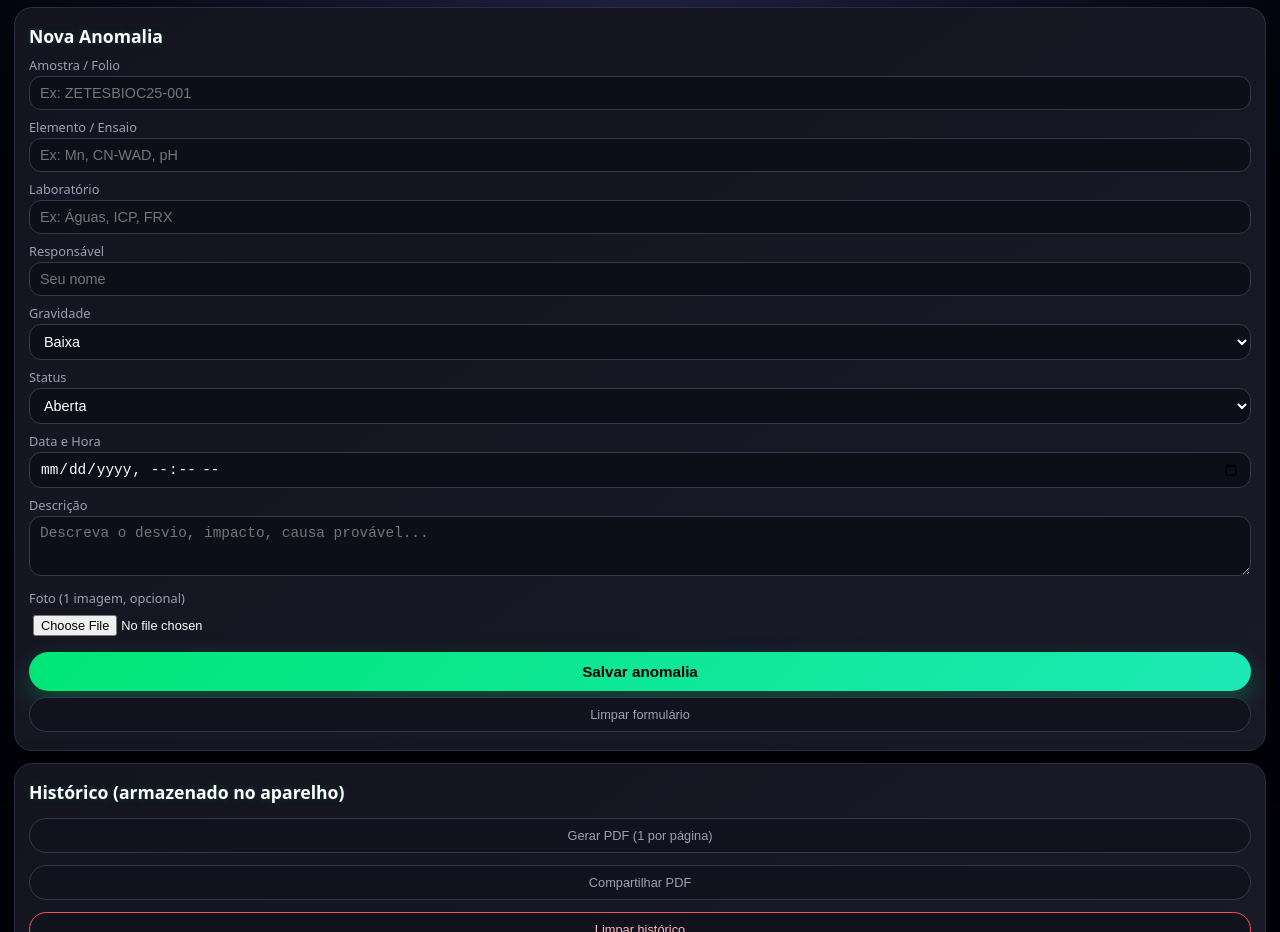
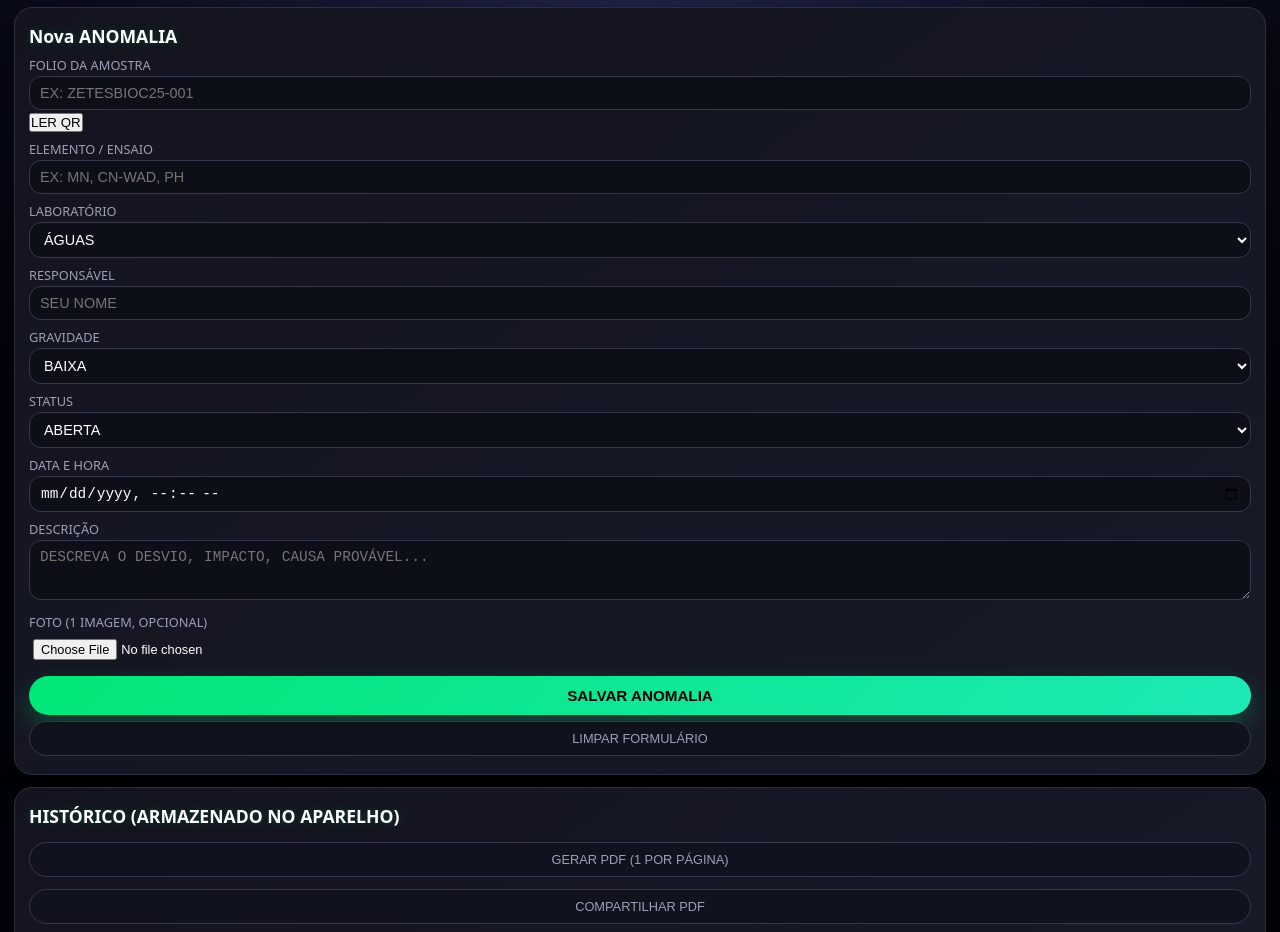
Before and after one commit to AlandersonBatista/Anomalias, a plain HTML site: page index.html in a window 1280 px wide. Shown: the part 75-1007 px from the top of the page. Drawn offline with nearby package versions, Linux system fonts and the light colour scheme.

Commit message:
Add files via upload

```diff
--- a/index.html
+++ b/index.html
@@ -12,67 +12,86 @@
 </head>
 <body>
   <header>
-    <h1>Sigma Anomalias</h1>
+    <h1>Sigma ANOMALIAS</h1>
     <p>PWA estilo calculadora: registra, guarda no aparelho e gera PDF.</p>
   </header>
 
   <section class="card">
-    <h2>Nova Anomalia</h2>
+    <h2>Nova ANOMALIA</h2>
     <form id="formAnomalia">
       <input type="hidden" id="editId" value="">
 
-      <label for="amostra">Amostra / Folio</label>
-      <input id="amostra" required placeholder="Ex: ZETESBIOC25-001">
+      <label for="amostra">FOLIO DA AMOSTRA</label>
+      <div class="row-field">
+        <input id="amostra" required placeholder="EX: ZETESBIOC25-001">
+        <button type="button" id="btnLerQr" class="btn-inline">LER QR</button>
+      </div>
 
-      <label for="elemento">Elemento / Ensaio</label>
-      <input id="elemento" placeholder="Ex: Mn, CN-WAD, pH">
+      <label for="elemento">ELEMENTO / ENSAIO</label>
+      <input id="elemento" placeholder="EX: MN, CN-WAD, PH">
 
-      <label for="lab">Laboratório</label>
-      <input id="lab" placeholder="Ex: Águas, ICP, FRX">
-
-      <label for="resp">Responsável</label>
-      <input id="resp" placeholder="Seu nome">
-
-      <label for="grav">Gravidade</label>
-      <select id="grav">
-        <option>Baixa</option>
-        <option>Média</option>
-        <option>Alta</option>
-        <option>Crítica</option>
+      <label for="lab">LABORATÓRIO</label>
+      <select id="lab">
+        <option>ÁGUAS</option>
+        <option>CARBOQUÍMICO</option>
+        <option>ICP</option>
+        <option>MACRO ATAQUE</option>
+        <option>RAIO-X</option>
+        <option>REOLÓGICO</option>
+        <option>TECNOLÓGICO</option>
       </select>
 
-      <label for="status">Status</label>
-      <select id="status">
-        <option>Aberta</option>
-        <option>Em análise</option>
-        <option>Fechada</option>
+      <label for="resp">RESPONSÁVEL</label>
+      <input id="resp" placeholder="SEU NOME">
+
+      <label for="grav">GRAVIDADE</label>
+      <select id="grav">
+        <option>BAIXA</option>
+        <option>MÉDIA</option>
+        <option>ALTA</option>
+        <option>CRÍTICA</option>
       </select>
 
-      <label for="data">Data e Hora</label>
+      <label for="status">STATUS</label>
+      <select id="status">
+        <option>ABERTA</option>
+        <option>EM ANÁLISE</option>
+        <option>FECHADA</option>
+      </select>
+
+      <label for="data">DATA E HORA</label>
       <input type="datetime-local" id="data">
 
-      <label for="desc">Descrição</label>
-      <textarea id="desc" placeholder="Descreva o desvio, impacto, causa provável..."></textarea>
+      <label for="desc">DESCRIÇÃO</label>
+      <textarea id="desc" placeholder="DESCREVA O DESVIO, IMPACTO, CAUSA PROVÁVEL..."></textarea>
 
-      <label for="foto">Foto (1 imagem, opcional)</label>
+      <label for="foto">FOTO (1 IMAGEM, OPCIONAL)</label>
       <input type="file" id="foto" accept="image/*" capture="environment">
 
-      <button class="btn" type="submit" id="btnSalvar">Salvar anomalia</button>
-      <button class="btn-sec" type="button" id="btnLimparForm">Limpar formulário</button>
+      <button class="btn" type="submit" id="btnSalvar">SALVAR ANOMALIA</button>
+      <button class="btn-sec" type="button" id="btnLimparForm">LIMPAR FORMULÁRIO</button>
     </form>
   </section>
 
   <section class="card">
-    <h2>Histórico (armazenado no aparelho)</h2>
+    <h2>HISTÓRICO (ARMAZENADO NO APARELHO)</h2>
 
     <div class="actions-top">
-      <button class="btn-sec" type="button" id="btnGerarPdf">Gerar PDF (1 por página)</button>
-      <button class="btn-sec" type="button" id="btnCompartilharPdf">Compartilhar PDF</button>
-      <button class="btn-sec danger" type="button" id="btnLimparHist">Limpar histórico</button>
+      <button class="btn-sec" type="button" id="btnGerarPdf">GERAR PDF (1 POR PÁGINA)</button>
+      <button class="btn-sec" type="button" id="btnCompartilharPdf">COMPARTILHAR PDF</button>
+      <button class="btn-sec danger" type="button" id="btnLimparHist">LIMPAR HISTÓRICO</button>
     </div>
 
     <div id="lista"></div>
   </section>
+
+  <!-- Overlay leitor QR -->
+  <div id="qrOverlay">
+    <video id="qrVideo" autoplay playsinline></video>
+    <div class="qr-actions">
+      <button class="btn-sec danger" type="button" id="btnFecharQr">FECHAR</button>
+    </div>
+  </div>
 
   <!-- jsPDF CDN -->
   <script src="https://cdnjs.cloudflare.com/ajax/libs/jspdf/2.5.1/jspdf.umd.min.js"></script>
--- a/service-worker.js
+++ b/service-worker.js
@@ -1,4 +1,4 @@
-const CACHE_NAME = 'sigma-anomalias-calc-style-v1';
+const CACHE_NAME = 'sigma-anomalias-calc-style-qr-v1';
 const URLS_TO_CACHE = [
   './',
   './index.html',
```
